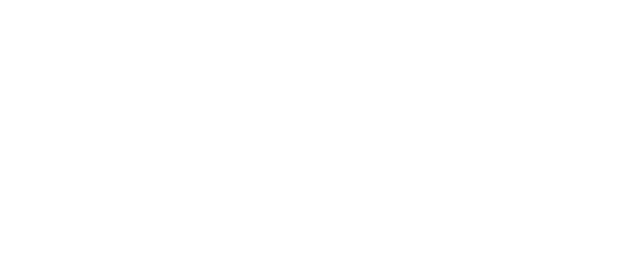
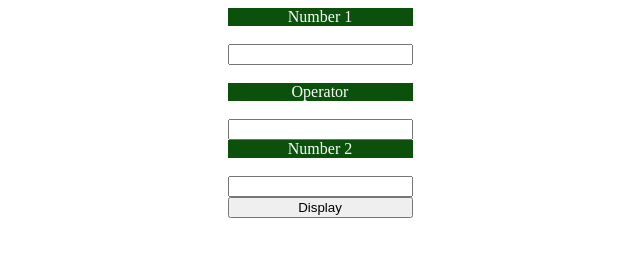
Before and after one commit to KgMLe/jsExercises, a plain HTML site: page index.html in a window 1280 px wide. Shown: the whole page, without its empty margins (320-960 px from the left). Drawn offline with Linux system fonts and the light colour scheme.

Commit message:
Question3

```diff
--- /dev/null
+++ b/css/style.css
@@ -0,0 +1,14 @@
+.container{
+justify-content: space-evenly;
+align-items: center;
+display: grid;
+padding-bottom: 17px;
+border-radius: 3px;
+}
+
+label{
+    display: block;
+    background-color: rgb(11, 80, 11);
+    color: white;
+    text-align: center;
+}
--- a/index.html
+++ b/index.html
@@ -5,9 +5,27 @@
     <meta http-equiv="X-UA-Compatible" content="IE=edge">
     <meta name="viewport" content="width=device-width, initial-scale=1.0">
     <title>JS Exercises</title>
+    <link rel="stylesheet" href="css/style.css">
 </head>
 <body>
-
+    <div class="container">
+        <!-- Number 1 -->
+        <div class="Number1">
+        <label for="Number1">Number 1</label><br>
+        <input type="number" id="num1" required>
+        </div> <br>
+        <!-- Operator -->
+        <div class="operator">
+        <label for="operator">Operator</label> <br>
+        <input type="number" id="op"  required>
+        </div>
+        <!-- Number 2 -->
+        <div class="Number2">
+            <label for="Number2">Number 2</label> <br>
+            <input type="number" id="num2"  required>
+        </div>
+        <button onclick="btnReslts()" id="reslt" class="results">Display</button>
+    </div>
 <script src="script/code.js"></script>
 </body>
 </html>
```
